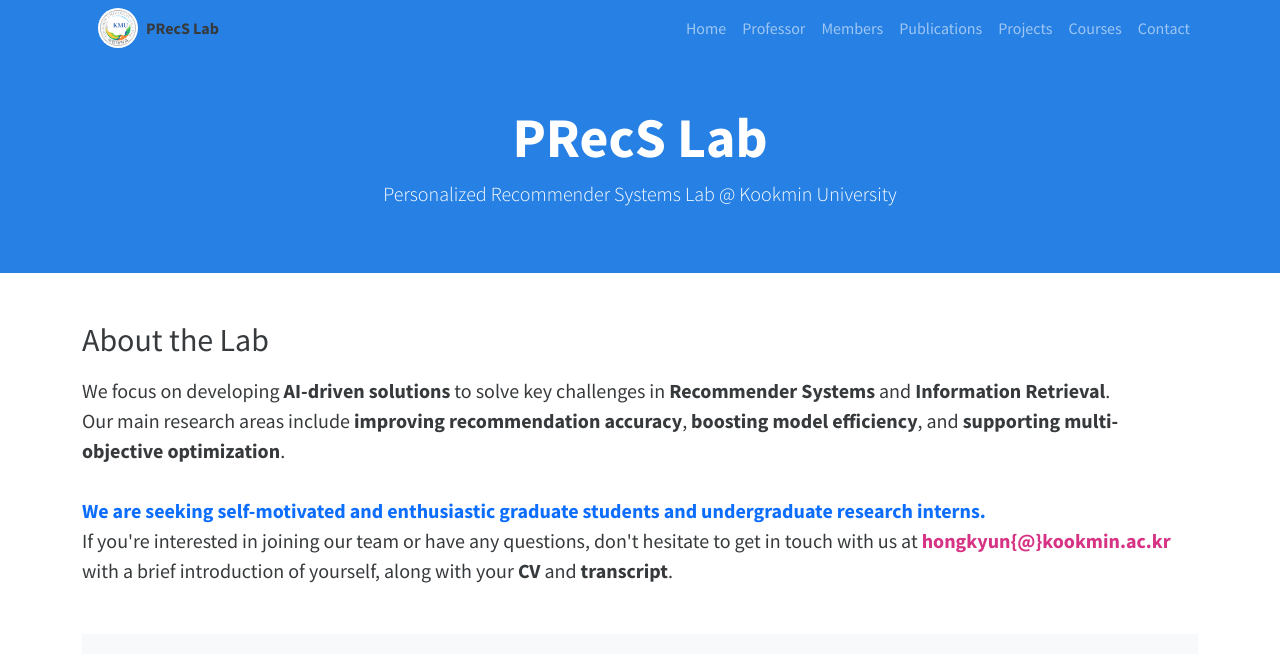
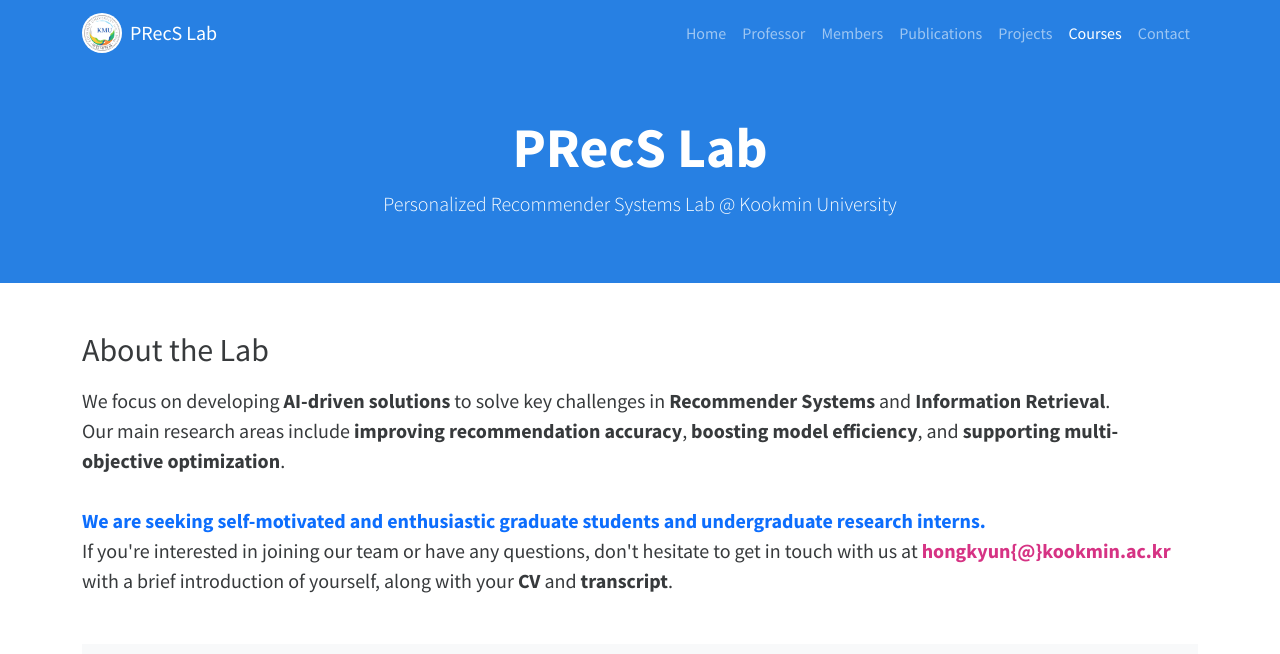
Before and after one commit to hongkyun-bae/hongkyun-bae.github.io, a Jekyll site: the page precs/index.html, which Jekyll copies as it is, in a window 1280 px wide. Shown: the top 654 px of the page. Built offline with Jekyll 4.4.1, drawn with Linux system fonts in a browser that asks for light colours; nearby versions of some CDN libraries.

Commit message:
Update index.html

```diff
--- a/precs/index.html
+++ b/precs/index.html
@@ -16,25 +16,22 @@
   <!-- Navbar -->
 <nav class="navbar navbar-expand-lg navbar-dark bg-primary">
   <div class="container">
-      <a class="navbar-brand d-flex align-items-center" href="#">
-        <a href="https://cs.kookmin.ac.kr/" target="_blank" style="display: flex; align-items: center; text-decoration: none;">
+    <a class="navbar-brand d-flex align-items-center" href="index.html">
       <img src="assets/images/kookmin_logo.png" alt="Kookmin University Logo" height="40"
-               style="background-color: white; border-radius: 50%; padding: 2px; margin-right: 8px;">
+           style="background-color:#fff;border-radius:50%;padding:2px;margin-right:8px;">
+      <span>PRecS Lab</span>
     </a>
-        <span><strong>PRecS Lab</strong></span>
-      </a>
-      <button class="navbar-toggler" type="button" data-bs-toggle="collapse" data-bs-target="#navbarNav"
-        aria-controls="navbarNav" aria-expanded="false" aria-label="Toggle navigation">
+    <button class="navbar-toggler" type="button" data-bs-toggle="collapse" data-bs-target="#navbarNav">
       <span class="navbar-toggler-icon"></span>
     </button>
-      <div class="collapse navbar-collapse" id="navbarNav">
-        <ul class="navbar-nav ms-auto">
-          <li class="nav-item active"><a class="nav-link" href="index.html">Home</a></li>
+    <div class="collapse navbar-collapse justify-content-end" id="navbarNav">
+      <ul class="navbar-nav">
+        <li class="nav-item"><a class="nav-link" href="index.html">Home</a></li>
         <li class="nav-item"><a class="nav-link" href="about.html">Professor</a></li>
         <li class="nav-item"><a class="nav-link" href="members.html">Members</a></li>
         <li class="nav-item"><a class="nav-link" href="publications.html">Publications</a></li>
         <li class="nav-item"><a class="nav-link" href="projects.html">Projects</a></li>
-          <li class="nav-item"><a class="nav-link" href="courses.html">Courses</a></li>
+        <li class="nav-item"><a class="nav-link active" href="courses.html">Courses</a></li>
         <li class="nav-item"><a class="nav-link" href="contact.html">Contact</a></li>
       </ul>
     </div>
```
Lines whose indentation alone changed are shown as unchanged.
